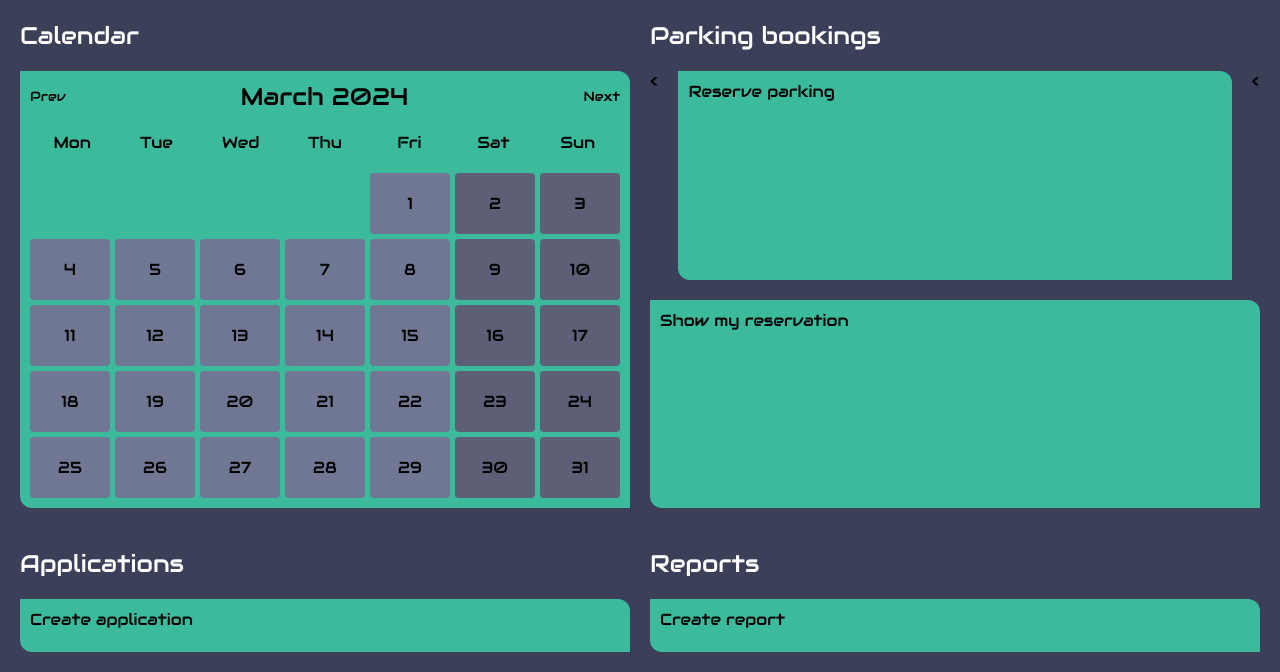
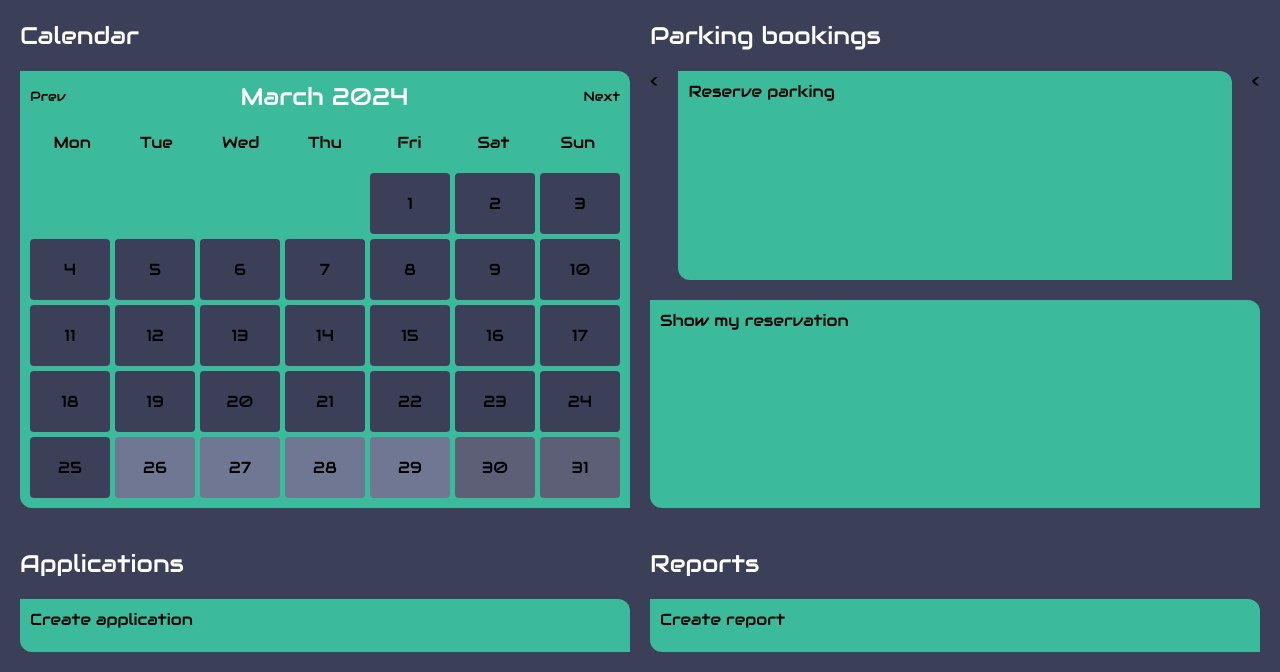
Before and after one commit to SzymonPiatek/Intranet, a Django app: page / in a window 1280 px wide. Shown: the part 80-752 px from the top of the page. Run offline with Django 5.2, Linux system fonts and the light colour scheme; the visitor is signed in with stand-in values (Sample User, id 1); data that the repository does not hold is empty; some libraries are stand-ins or nearby versions.

Commit message:
Calendar and Scrollbar SCSS

```diff
--- a/website/static/css/styles.css
+++ b/website/static/css/styles.css
@@ -114,43 +114,6 @@ footer .container .content .block .item .text {
   padding: 10px;
   flex-grow: 1;
 }
-.home .container .content .block .items .item .calendar {
-  display: flex;
-  flex-direction: column;
-  gap: 20px;
-}
-.home .container .content .block .items .item .calendar .header {
-  display: flex;
-  justify-content: space-between;
-}
-.home .container .content .block .items .item .calendar .header h2 {
-  color: #000;
-}
-.home .container .content .block .items .item .calendar .weekdays {
-  display: flex;
-  justify-content: space-between;
-}
-.home .container .content .block .items .item .calendar .weekdays .weekday {
-  flex: 1;
-  text-align: center;
-}
-.home .container .content .block .items .item .calendar .days {
-  display: grid;
-  grid-template-columns: repeat(7, 1fr);
-  gap: 5px;
-}
-.home .container .content .block .items .item .calendar .days .day {
-  background: #707793;
-  text-align: center;
-  padding: 20px 10px;
-  border-radius: 4px;
-}
-.home .container .content .block .items .item .calendar .days .day.empty {
-  background: none;
-}
-.home .container .content .block .items .item .calendar .days .day.weekend {
-  background: #5d5f77;
-}
 
 @media (max-width: 900px) {
   .home .container .content .block {
@@ -179,6 +142,47 @@ footer .container .content .block .item .text {
   flex-direction: column;
   align-items: center;
   gap: 20px;
+}
+
+.calendar {
+  display: flex;
+  flex-direction: column;
+  gap: 20px;
+}
+.calendar .header {
+  display: flex;
+  justify-content: space-between;
+}
+.calendar .header h2 {
+  color: #000;
+}
+.calendar .weekdays {
+  display: flex;
+  justify-content: space-between;
+}
+.calendar .weekdays .weekday {
+  flex: 1;
+  text-align: center;
+}
+.calendar .days {
+  display: grid;
+  grid-template-columns: repeat(7, 1fr);
+  gap: 5px;
+}
+.calendar .days .day {
+  background: #707793;
+  text-align: center;
+  padding: 20px 10px;
+  border-radius: 4px;
+}
+.calendar .days .day.empty {
+  background: none;
+}
+.calendar .days .day.weekend {
+  background: #5d5f77;
+}
+.calendar .days .day.past {
+  background: #3C3F58;
 }
 
 * {
@@ -212,4 +216,13 @@ button {
   max-width: 100%;
 }
 
+::-webkit-scrollbar {
+  background: #5d5f77;
+  width: 10px;
+}
+::-webkit-scrollbar-thumb {
+  background: #848ba8;
+  border-radius: 20px;
+}
+
 /*# sourceMappingURL=styles.css.map */
--- a/website/static/js/elements/calendar.js
+++ b/website/static/js/elements/calendar.js
@@ -13,10 +13,8 @@ document.addEventListener('DOMContentLoaded', function() {
         let firstDayOfMonth = new Date(year, month, 0).getDay();
         currentMonthDisplay.textContent = new Date(year, month).toLocaleDateString('en-US', { month: 'long', year: 'numeric' });
 
-        // Clear previous days
         daysContainer.innerHTML = '';
 
-        // Fill in days
         for (let i = 0; i < firstDayOfMonth; i++) {
             let emptyDay = document.createElement('div');
             emptyDay.classList.add('day', 'empty');
@@ -32,6 +30,9 @@ document.addEventListener('DOMContentLoaded', function() {
             }
             if ([6, 0].includes(new Date(year, month, i).getDay())) {
                 day.classList.add('weekend');
+            }
+            if (new Date(year, month, i) < new Date()) {
+                day.classList.add('past');
             }
             daysContainer.appendChild(day);
         }
--- /dev/null
+++ b/website/static/scss/calendar.scss
@@ -0,0 +1,43 @@
+@import 'colors';
+
+
+.calendar {
+  display: flex;
+  flex-direction: column;
+  gap: 20px;
+  .header {
+    display: flex;
+    justify-content: space-between;
+    h2 {
+      color: $text-color-2;
+    }
+  }
+  .weekdays {
+    display: flex;
+    justify-content: space-between;
+    .weekday {
+      flex: 1;
+      text-align: center;
+    }
+  }
+  .days {
+    display: grid;
+    grid-template-columns: repeat(7, 1fr);
+    gap: 5px;
+    .day {
+      background: $calendar-day-background;
+      text-align: center;
+      padding: 20px 10px;
+      border-radius: 4px;
+      &.empty {
+        background: none;
+      }
+      &.weekend {
+        background: $calendar-weekend-background;
+      }
+      &.past {
+        background: $calendar-past-background;
+      }
+    }
+  }
+}
--- a/website/static/scss/colors.scss
+++ b/website/static/scss/colors.scss
@@ -5,6 +5,7 @@ $color-4: #5d5f77;
 $color-5: #FFF;
 $color-6: #3BBA9C;
 $color-7: #000;
+$color-8: #848ba8;
 
 
 $body-background: $color-1;
@@ -18,3 +19,7 @@ $text-color-2: $color-7;
 
 $calendar-day-background: $color-3;
 $calendar-weekend-background: $color-4;
+$calendar-past-background: $color-1;
+
+$scrollbar-background: $color-4;
+$scrollbar-thumb-background: $color-8;
--- a/website/static/scss/home.scss
+++ b/website/static/scss/home.scss
@@ -41,43 +41,6 @@
             border-radius: 0 12px 0 12px;
             padding: 10px;
             flex-grow: 1;
-            .calendar {
-              display: flex;
-              flex-direction: column;
-              gap: 20px;
-              .header {
-                display: flex;
-                justify-content: space-between;
-                h2 {
-                  color: $text-color-2;
-                }
-              }
-              .weekdays {
-                display: flex;
-                justify-content: space-between;
-                .weekday {
-                  flex: 1;
-                  text-align: center;
-                }
-              }
-              .days {
-                display: grid;
-                grid-template-columns: repeat(7, 1fr);
-                gap: 5px;
-                .day {
-                  background: $calendar-day-background;
-                  text-align: center;
-                  padding: 20px 10px;
-                  border-radius: 4px;
-                  &.empty {
-                    background: none;
-                  }
-                  &.weekend {
-                    background: $calendar-weekend-background;
-                  }
-                }
-              }
-            }
           }
         }
       }
--- a/website/static/scss/styles.scss
+++ b/website/static/scss/styles.scss
@@ -2,6 +2,7 @@
 @import 'footer';
 @import 'home';
 @import 'login';
+@import 'calendar';
 
 
 * {
@@ -34,3 +35,12 @@ button {
   width: 2100px;
   max-width: 100%;
 }
+
+::-webkit-scrollbar {
+  background: $scrollbar-background;
+  width: 10px;
+  &-thumb {
+    background: $scrollbar-thumb-background;
+    border-radius: 20px;
+  }
+}
```
Also changed, not shown: website/static/css/calendar.css (added, +39 -0 lines), 2 other files.
